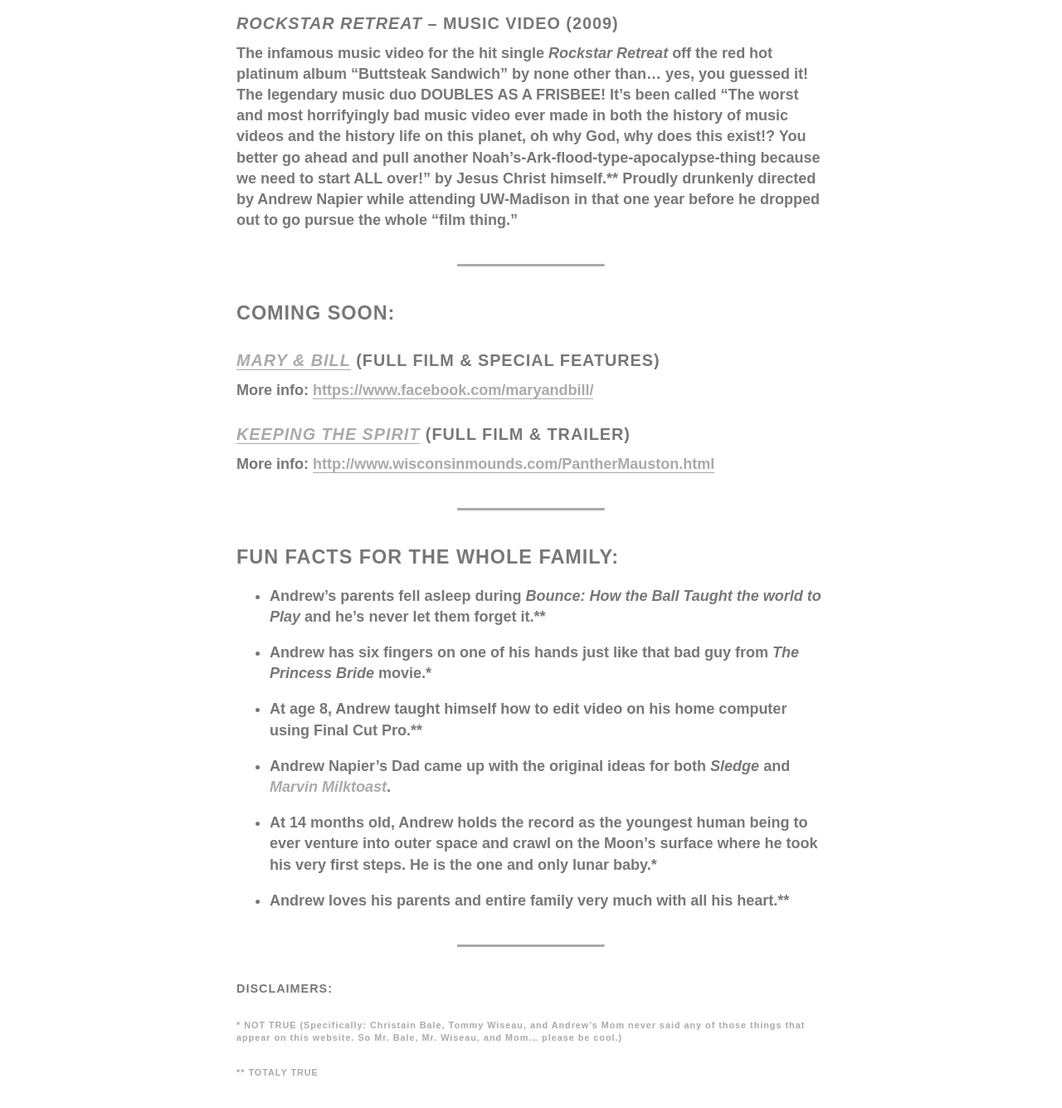
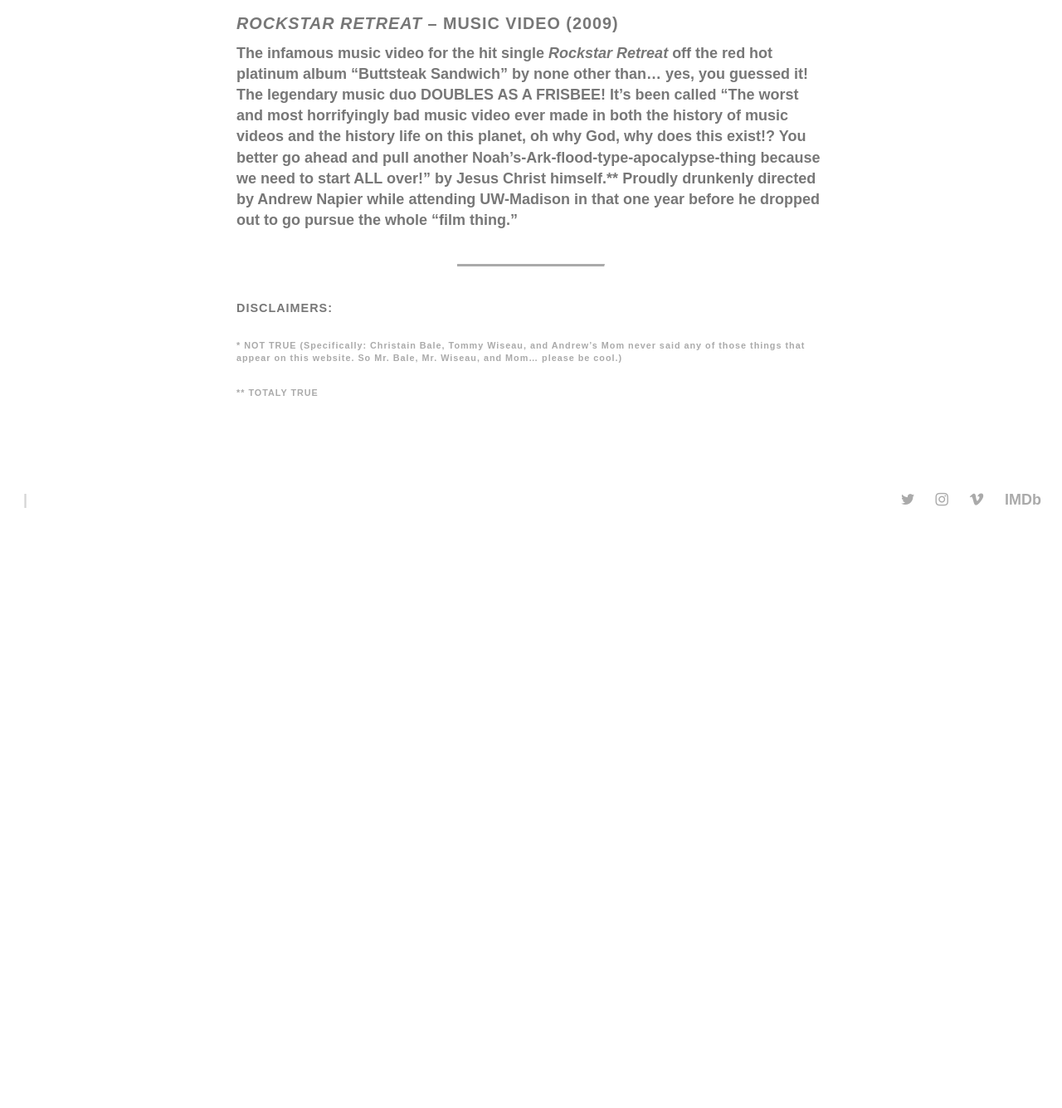
Before and after one commit to sandcastleco/andrew-napier, a Jekyll site: the page built from secret/index.md, in a window 1280 px wide and 1400 px high, scrolled down 10187 px. Shown: the top 1335 px of the window at 83% size. Built offline with Jekyll 4.4.1, drawn with Linux system fonts in a browser that asks for light colours; nearby versions of some CDN libraries; comment, search, counter and statistics services are not loaded; after the commit the page ends 10817 px from its top, so only the background shows below that.

Commit message:
removed Fun Facts and Coming Soon sections

```diff
--- a/secret/index.md
+++ b/secret/index.md
@@ -110,32 +110,6 @@ The infamous music video for the hit single _Rockstar Retreat_ off the red hot p
 
 ---
 
-# Coming Soon:
-
-## [_Mary & Bill_](www.maryandbillfilm.com) (Full Film & Special Features)
-More info: [https://www.facebook.com/maryandbill/](https://www.facebook.com/maryandbill/)
-
-## [_Keeping The Spirit_](www.pantherspiritmound.org) (Full Film & Trailer)
-More info: [http://www.wisconsinmounds.com/PantherMauston.html](http://www.wisconsinmounds.com/PantherMauston.html)
-
----
-
-# Fun Facts For The Whole Family:
-
-- Andrew's parents fell asleep during _Bounce: How the Ball Taught the world to Play_ and he's never let them forget it.**
-
-- Andrew has six fingers on one of his hands just like that bad guy from _The Princess Bride_ movie.*
-
-- At age 8, Andrew taught himself how to edit video on his home computer using Final Cut Pro.**
-
-- Andrew Napier's Dad came up with the original ideas for both _Sledge_ and <a class="alt-link" href="https://vimeo.com/2656743">_Marvin Milktoast_</a>.
-
-- At 14 months old, Andrew holds the record as the youngest human being to ever venture into outer space and crawl on the Moon's surface where he took his very first steps. He is the one and only lunar baby.*
-
-- Andrew loves his parents and entire family very much with all his heart.**
-
----
-
 ### Disclaimers:
 
 #### \* NOT TRUE (Specifically: Christain Bale, Tommy Wiseau, and Andrew's Mom never said any of those things that appear on this website. So Mr. Bale, Mr. Wiseau, and Mom... please be cool.)
```
Also changed, not shown: 1 other file.
